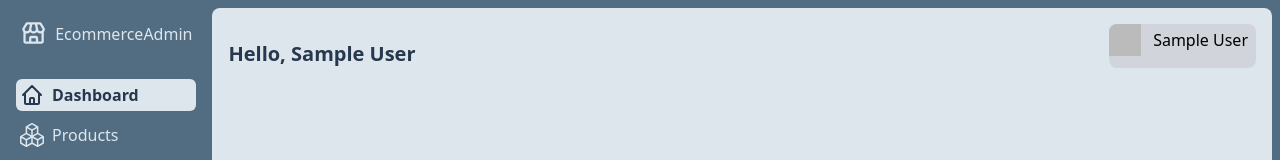
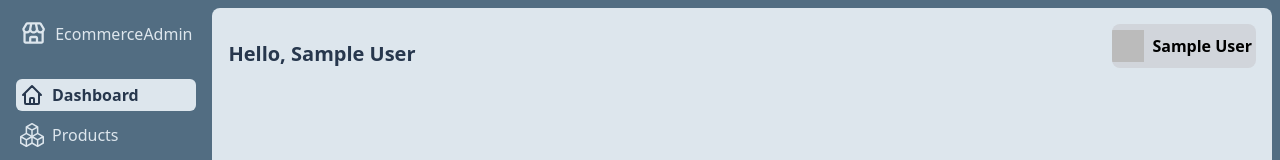
Before and after one commit to NMY0d4/NextJS_MyEcom_admin, a Next.js app: page / in a window 1280 px wide. Shown: the top 160 px of the page. Built offline with nearby package versions, Linux system fonts and the light colour scheme; no server answers; sample sign-in values are in the browser's storage.

Commit message:
change img dashboard to  Image from nextjs and and style refinement

```diff
--- a/components/Nav.js
+++ b/components/Nav.js
@@ -13,7 +13,7 @@ import { useRouter } from 'next/router';
 import Logo from './ui/Logo';
 
 const Nav = ({ show, onClose }) => {
-  const inactiveLink = 'flex items-center gap-2 p-1';
+  const inactiveLink = 'flex items-center gap-2 p-1 hover:font-semibold';
   const activeLink = `${inactiveLink} bg-secondary text-primary font-semibold rounded-md`;
   const router = useRouter();
   const { pathname, isReady } = router;
--- a/components/ui/EditDeleteBtn.js
+++ b/components/ui/EditDeleteBtn.js
@@ -7,6 +7,7 @@ const EditDeleteBtn = ({ entity, handleEdit, handleDelete }) => {
     <>
       <Link
         href={`/${entity.collectionName}`}
+        className='mb-1 md:mb-0'
         onClick={() => handleEdit(entity)}
       >
         <AiOutlineEdit />
@@ -22,7 +23,10 @@ const EditDeleteBtn = ({ entity, handleEdit, handleDelete }) => {
     </>
   ) : (
     <>
-      <Link href={`/${entity.collectionName}/edit/${entity._id}`}>
+      <Link
+        className='mb-1 md:mb-0'
+        href={`/${entity.collectionName}/edit/${entity._id}`}
+      >
         <AiOutlineEdit />
         Edit
       </Link>
--- a/next.config.js
+++ b/next.config.js
@@ -2,7 +2,10 @@
 const nextConfig = {
   reactStrictMode: true,
   images: {
-    domains: ['nextjs-gmweb-ecommerce.s3.amazonaws.com'],
+    domains: [
+      'nextjs-gmweb-ecommerce.s3.amazonaws.com',
+      'lh3.googleusercontent.com',
+    ],
   },
 };
 
--- a/pages/index.js
+++ b/pages/index.js
@@ -1,9 +1,8 @@
 import { useSession } from 'next-auth/react';
-import { useEffect, useState } from 'react';
+import Image from 'next/legacy/image';
 
 export default function Home() {
   const { data: session } = useSession();
-  // console.log(session);
 
   return (
     <>
@@ -12,12 +11,17 @@ export default function Home() {
           Hello, <b>{session?.user?.name}</b>
         </h2>
         <div className='flex bg-gray-300 gap-1 text-black rounded-lg overflow-hidden'>
-          <img
-            src={session.user.image}
-            alt='photo profil'
-            className='w-8 h-8'
-          />
-          <span className='py-1 px-2'>{session?.user?.name}</span>
+          <div className='relative w-8 h-full'>
+            <Image
+              src={session.user.image}
+              alt='photo profil'
+              layout='fill'
+              objectFit='contain'
+            />
+          </div>
+          <span className='py-1 px-1 flex items-center font-semibold'>
+            {session?.user?.name}
+          </span>
         </div>
       </div>
     </>
```
